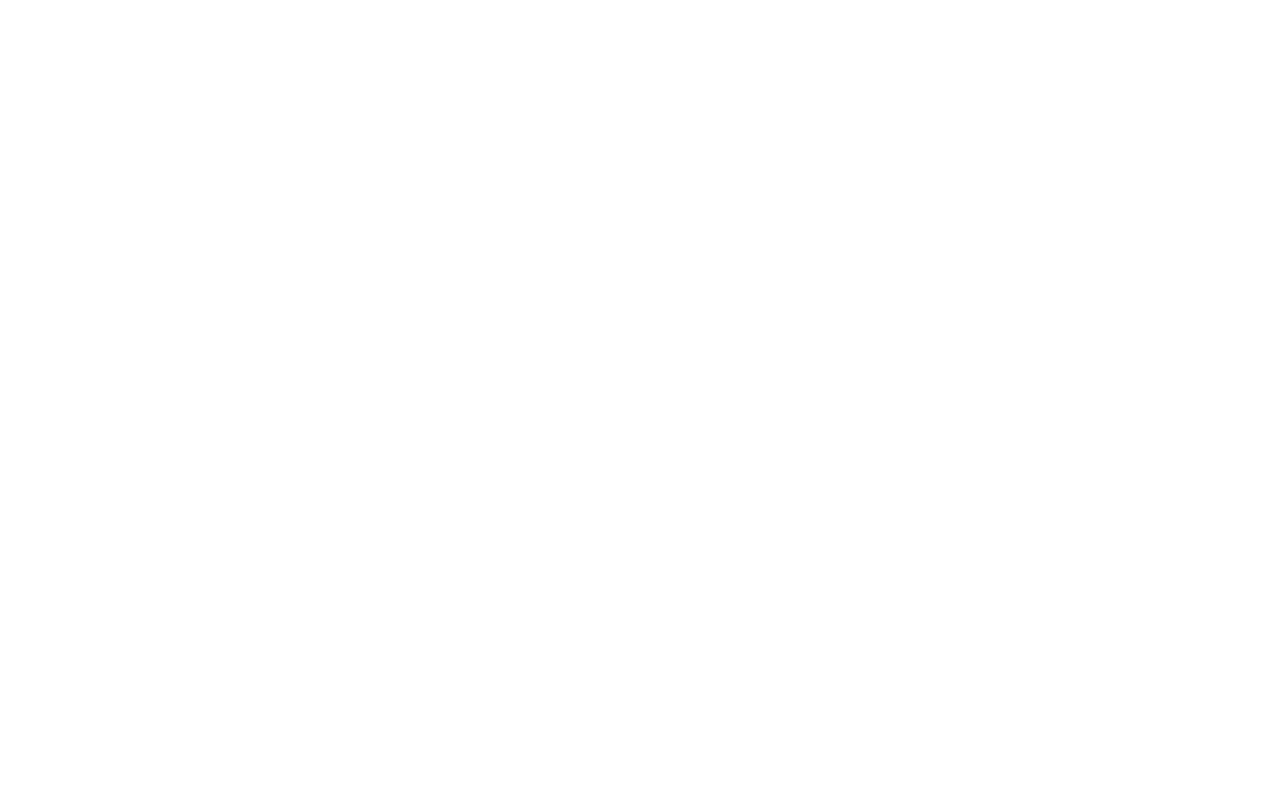
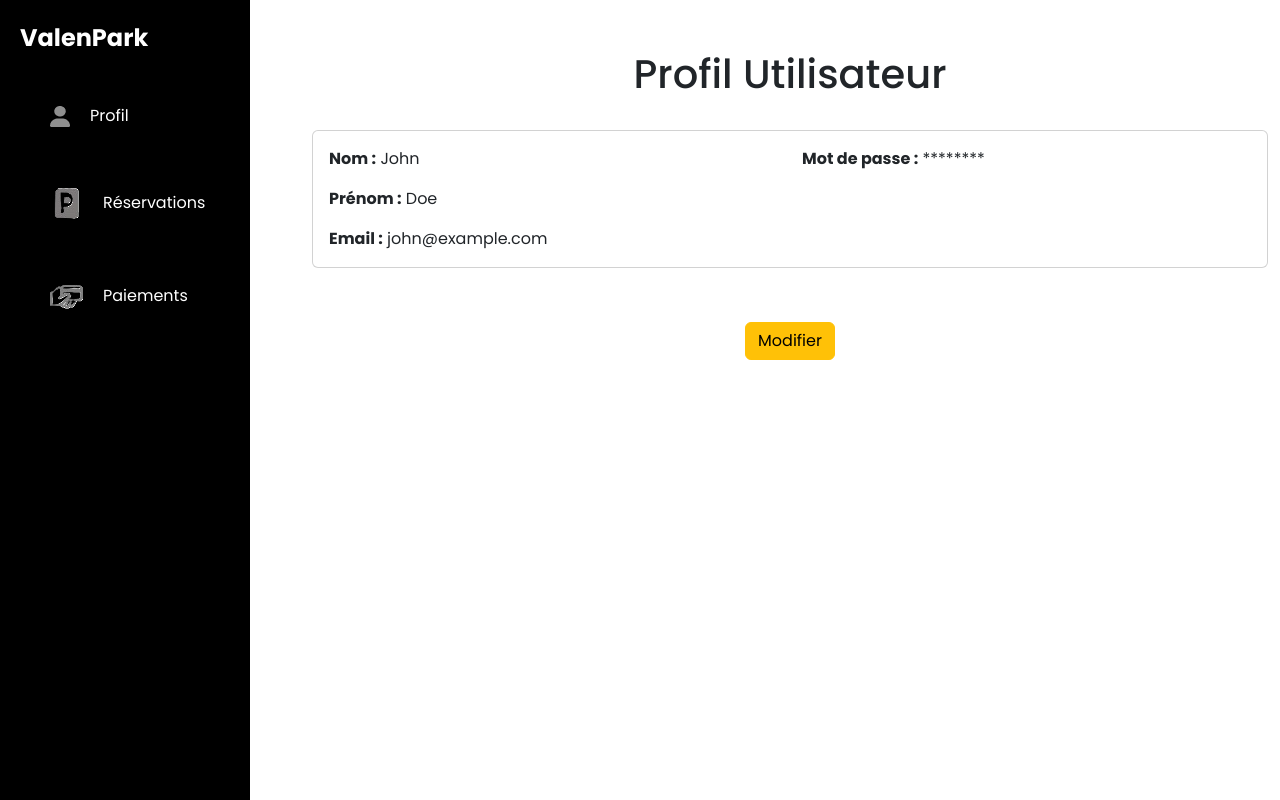
Before and after one commit to PatriceAlan/ValenPark-Frontend, a React (Vite) app: page /user in a window 1280 px wide. Before the commit this address had no page. Built offline with nearby package versions, Linux system fonts and the light colour scheme.

Commit message:
Ajout et modification du composant utilisateur

```diff
--- a/src/App.jsx
+++ b/src/App.jsx
@@ -3,6 +3,7 @@
 import Accueil from "./Components/Accueil/Accueil";
 import Explorer from "./Components/Explorer/Explorer";
 import Connexion from "./Components/Connexion/Connexion";
+import User from "./Components/User/User";
 
 const App = () => {
   return (
@@ -11,6 +12,7 @@
         <Route exact path="/" element={<Accueil />} />
         <Route path="/explorer" element={<Explorer />} />
         <Route path="/connexion" element={<Connexion />} />
+        <Route path="/user" element={<User />} />
       </Routes>
     </Router>
   );
--- /dev/null
+++ b/src/Components/User/Paiements/Paiements.jsx
@@ -0,0 +1,31 @@
+
+import React from 'react';
+
+const Paiements = () => {
+    return (
+        <div className='user-paiements'>
+            <h1>Paiements</h1>
+            <div className="container mt-4">
+                <div className="card mb-4">
+                    <div className="card-body">
+                        <div className="row">
+                            <div className="col-sm-6">
+                                <p className="card-text"><strong>Carte :</strong> Visa</p>
+                                <p className="card-text"><strong>Date d'expiration :</strong> 01/23</p>
+                                <p className="card-text"><strong>Titulaire :</strong> John Doe</p>
+                            </div>
+                            <div className="col-sm-6">
+                                <p className="card-text"><strong>Numéro :</strong> **** **** **** 1234</p>
+                            </div>
+                        </div>
+                    </div>
+                </div>
+            </div>
+            <div className="card-footer text-right">
+                <button type="button" className="btn btn-warning">Modifier</button>
+            </div>
+        </div>
+    );
+};
+
+export default Paiements;
--- /dev/null
+++ b/src/Components/User/Profil/Profil.css
@@ -0,0 +1,8 @@
+.user-profile
+{
+    display: flex;
+    flex-direction: column;
+    align-items: center;
+    margin-top: 50px;
+    margin-left: 300px;
+  }
--- /dev/null
+++ b/src/Components/User/Profil/Profil.jsx
@@ -0,0 +1,30 @@
+import React from 'react';
+
+const Profil = () => {
+    return (
+        <div className='user-profile'>
+            <h1>Profil Utilisateur</h1>
+            <div className="container mt-4">
+                <div className="card mb-4">
+                    <div className="card-body">
+                        <div className="row">
+                            <div className="col-sm-6">
+                                <p className="card-text"><strong>Nom :</strong> John</p>
+                                <p className="card-text"><strong>Prénom :</strong> Doe</p>
+                                <p className="card-text"><strong>Email :</strong> john@example.com</p>
+                            </div>
+                            <div className="col-sm-6">
+                                <p className="card-text"><strong>Mot de passe :</strong> ********</p>
+                            </div>
+                        </div>
+                    </div>
+                </div>
+            </div>
+            <div className="card-footer text-right">
+                <button type="button" className="btn btn-warning">Modifier</button>
+            </div>
+        </div>
+    );
+};
+
+export default Profil;
--- /dev/null
+++ b/src/Components/User/Reservations/Reservations.jsx
@@ -0,0 +1,29 @@
+
+import React from 'react';
+
+const Reservations = () => {
+    return (
+        <div className='user-reservations'>
+            <h1>Réservations</h1>
+            <div className="container mt-4">
+                <div className="card mb-4">
+                    <div className="card-body">
+                        <div className="row">
+                            <div className="col-sm-6">
+                                <p className="card-text"><strong>Place :</strong> 1</p>
+                                <p className="card-text"><strong>Date :</strong> 01/01/2022</p>
+                                <p className="card-text"><strong>Heure :</strong> 12:00</p>
+                            </div>
+                            <div className="col-sm-6">
+                                <p className="card-text"><strong>Durée :</strong> 1h</p>
+                                <p className="card-text"><strong>Prix :</strong> 1€</p>
+                            </div>
+                        </div>
+                    </div>
+                </div>
+            </div>
+        </div>
+    );
+};
+
+export default Reservations;
--- /dev/null
+++ b/src/Components/User/User.css
@@ -0,0 +1,72 @@
+.user-background{
+    background-color: #d0d0d0d0;
+}
+.sidebar {
+    position: fixed;
+    top: 0;
+    left: 0;
+    background-color: #000;
+    color: #fff;
+    width: 250px;
+    height: 1080px;
+    padding: 20px;
+    box-sizing: border-box;
+  }
+
+  .logo {
+    font-size: 24px;
+    font-weight: bold;
+    margin-bottom: 20px;
+  }
+  .logo a:hover {
+    color: #2497f3;
+  }
+  .logo a{
+    text-decoration: none;
+    color: #fff;
+  }
+
+  .menu {
+
+    display: flex;
+    flex-direction: column;
+  }
+
+  .item {
+    padding: 20px 0;
+    cursor: pointer;
+    margin-left: 10px;
+  }
+
+  .item img{
+    margin: 10px 20px;
+  }
+
+
+  .item:hover {
+    background-color: #2497f3;
+    border-radius: 5px;
+  }
+
+  .user-profile{
+    display: flex;
+    flex-direction: column;
+    align-items: center;
+    margin-top: 50px;
+    margin-left: 300px;
+  }
+
+.user-reservations{
+display: flex;
+flex-direction: column;
+align-items: center;
+margin-top: 50px;
+margin-left: 300px;
+}
+.user-paiements
+{display: flex;
+flex-direction: column;
+align-items: center;
+margin-top: 50px;
+margin-left: 300px;
+}
--- /dev/null
+++ b/src/Components/User/User.jsx
@@ -0,0 +1,53 @@
+import React, { useState } from 'react';
+import './User.css';
+import Profil from './Profil/Profil';
+import Reservations from './Reservations/Reservations';
+import Paiements from './Paiements/Paiements';
+import person from '../../assets/person.png';
+import payment from '../../assets/payment.png';
+import parking from '../../assets/parking.png';
+
+const User = () => {
+    const [selectedOption, setSelectedOption] = useState('profil');
+
+    const handleProfileClick = () => {
+        setSelectedOption('profil');
+    };
+
+    const handleReservationsClick = () => {
+        setSelectedOption('reservations');
+    };
+
+    const handlePaymentsClick = () => {
+        setSelectedOption('paiements');
+    };
+
+    let content;
+    if (selectedOption === 'profil') {
+        content = <Profil />;
+    } else if (selectedOption === 'reservations') {
+        content = <Reservations />;
+    } else if (selectedOption === 'paiements') {
+        content = <Paiements />;
+    }
+
+    return (
+        <div className='user-container'>
+            <div className="user-background">
+                <div className="sidebar">
+                    <div className="logo"><a href="/">ValenPark</a></div>
+                    <div className="menu">
+                        <div className="item" onClick={handleProfileClick}> <img src={person} alt="Profile" />Profil</div>
+                        <div className="item" onClick={handleReservationsClick}> <img src={parking} alt="Reservations" />Réservations</div>
+                        <div className="item" onClick={handlePaymentsClick}> <img src={payment} alt="Payments" />Paiements</div>
+                    </div>
+                </div>
+            </div>
+            <div className="content">
+                {content}
+            </div>
+        </div>
+    );
+};
+
+export default User;
```
Also changed, not shown: src/Components/User/Reservations/Reservations.css (added), src/assets/parking.png (added), src/assets/payment.png (added).
